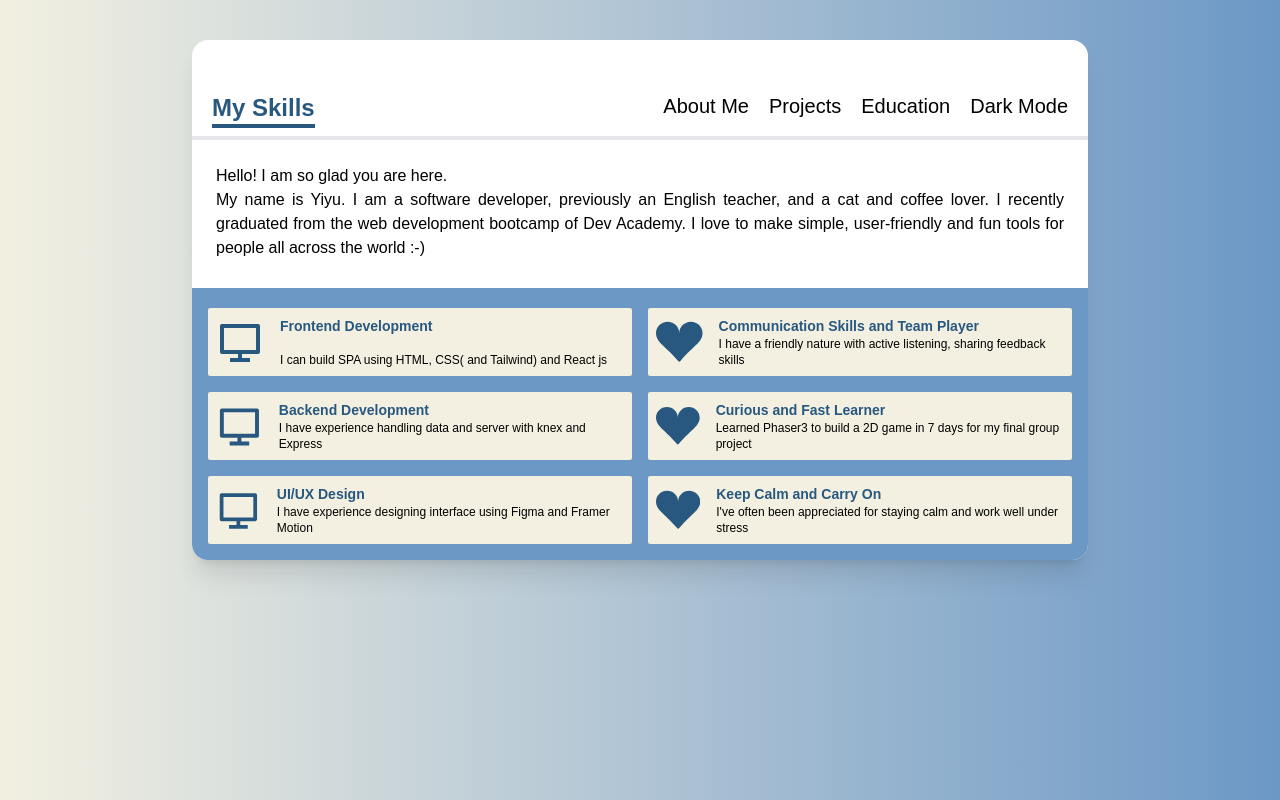
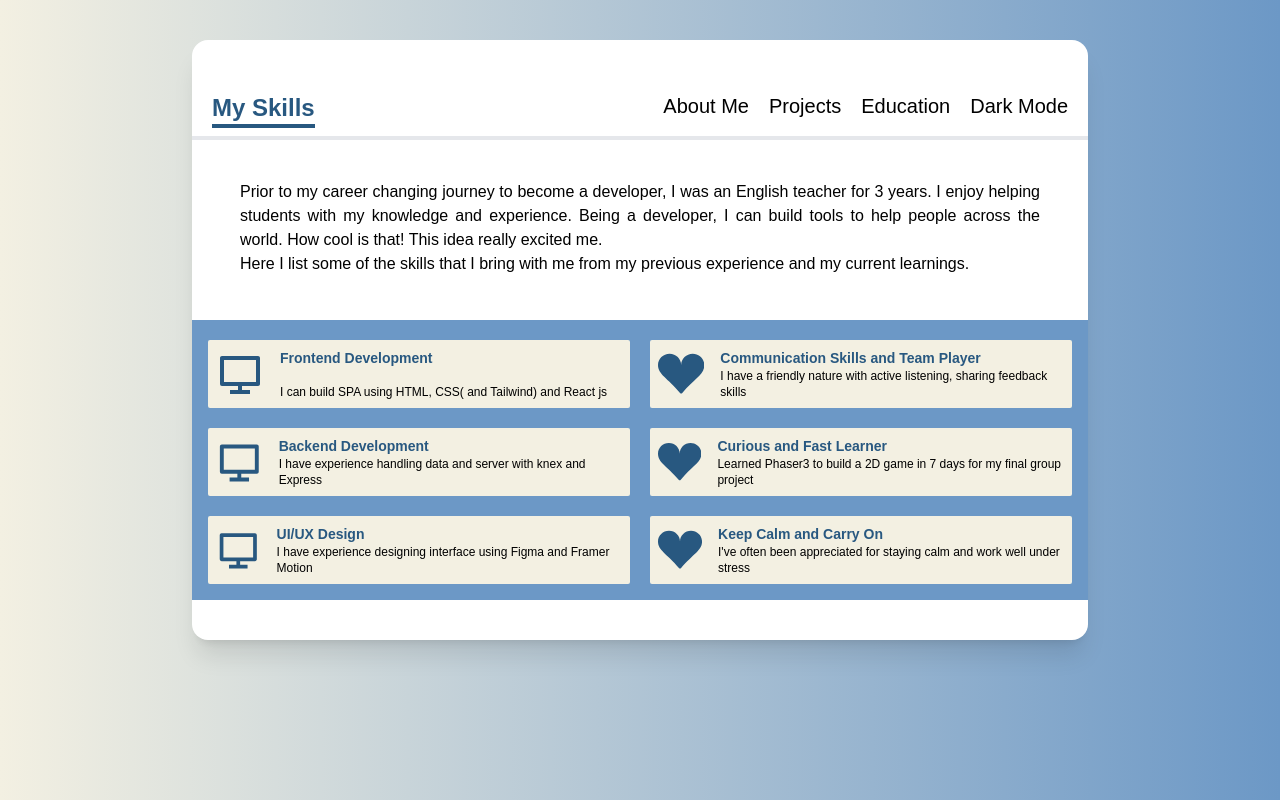
Before and after one commit to yiyuchen-nz/Personal-portfolio, a Next.js app: page /skills in a window 1280 px wide. Built offline with nearby package versions, Linux system fonts and the light colour scheme.

Commit message:
worked on skill page

```diff
--- a/pages/index.tsx
+++ b/pages/index.tsx
@@ -1,7 +1,7 @@
 import {AiFillGithub, AiFillLinkedin} from "react-icons/ai"
 import{GoLocation} from "react-icons/go"
 import{AiOutlineMail}from"react-icons/ai"
-import{BsFillCloudDownloadFill} from "react-icons/bs"
+
 
 
 import Image from "next/image"
@@ -10,7 +10,7 @@ const Topbar = () => {
 
 
   return (
-    <div  className='grid gap-4 md:grid-cols-3 lg:grid-cols-3' >
+    <div  className='grid gap-4 pb-10 md:grid-cols-3 lg:grid-cols-3' >
 
       <div className="flex flex-col items-center my-10 mx-9">
         <Image src="/images/profile.jpg" alt="profile picture" className="w-32 h-auto mx-auto rounded-full" layout="intrinsic" height="250" width="250"/>
--- a/pages/skills.tsx
+++ b/pages/skills.tsx
@@ -16,17 +16,17 @@ const index = () => {
     exit="exit"
     className='flex flex-col flex-grow px-6 pt-1 dark:bg-black'>
 
-        <h5 className='my-2 font-medium text-justify'>
-         Hello! I am so glad you are here.
-         <br/>
-         My name is Yiyu. I am a software developer, previously an English teacher, and a cat and coffee lover. I recently graduated from the web development bootcamp of Dev Academy. I love to make simple, user-friendly and fun tools for people all across the world :-)
+        <h5 className='px-6 py-6 font-medium text-justify'>
+          Prior to my career changing journey to become a developer, I was an English teacher for 3 years. I enjoy helping students with my knowledge and experience. Being a developer, I can build tools to help people across the world. How cool is that! This idea really excited me.
+          <br/>
+          Here I list some of the skills that I bring with me from my previous experience and my current learnings.
         </h5>
 
-        <div className='flex-grow px-4 py-5 pb-4 mt-5 bg-blue dark:bg-black dark:text-butter' style={{marginLeft:'-1.5rem', marginRight:'-1.5rem'}}>
+        <div className='flex-grow px-4 py-5 pb-4 mt-5 mb-10 bg-blue dark:bg-black dark:text-butter' style={{marginLeft:'-1.5rem', marginRight:'-1.5rem'}}>
 
 
           <motion.div
-          className='grid gap-4 lg:grid-cols-2'
+          className='grid gap-5 lg:grid-cols-2'
           variants={stagger}
           initial="initial"
           animate="animate">
```
